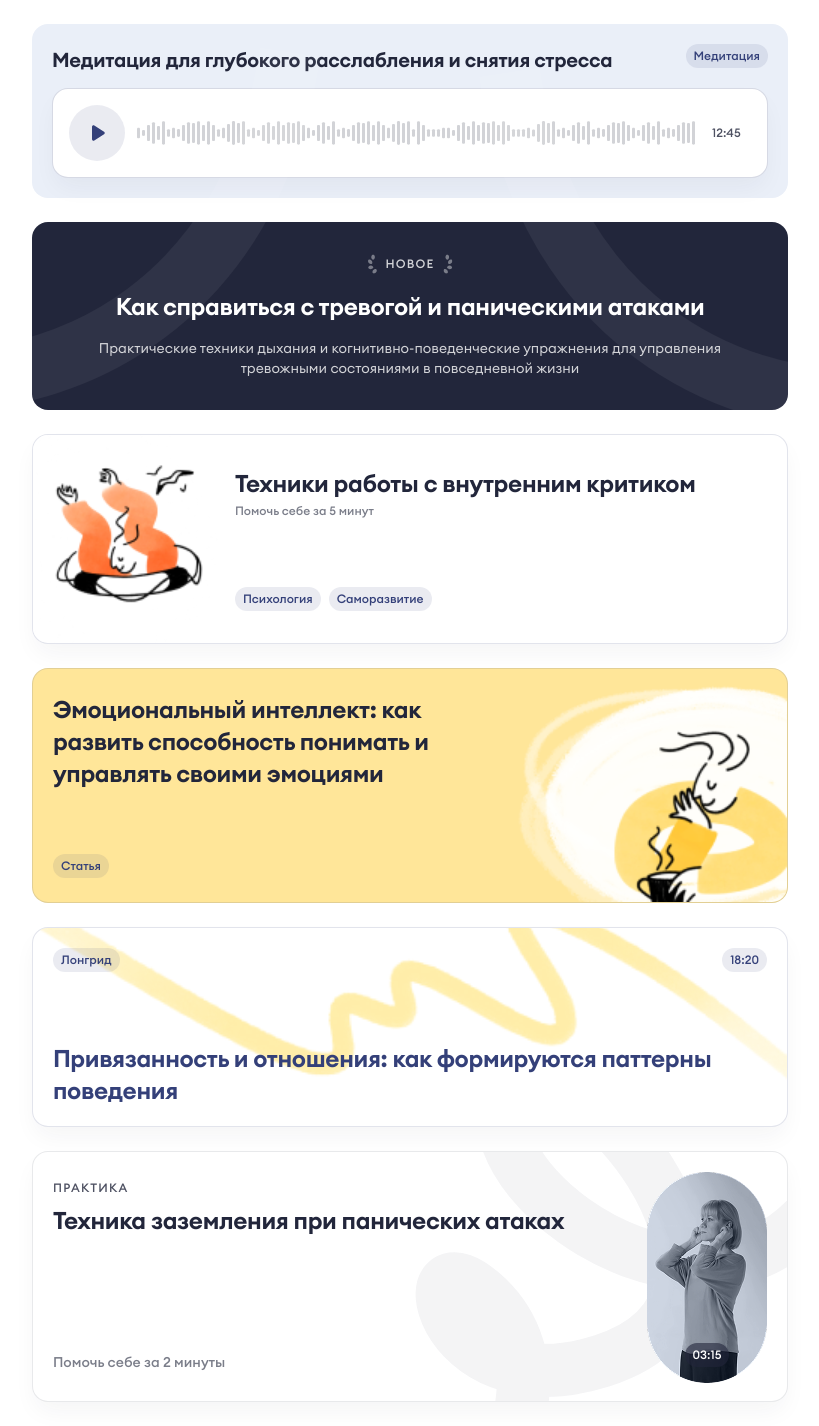
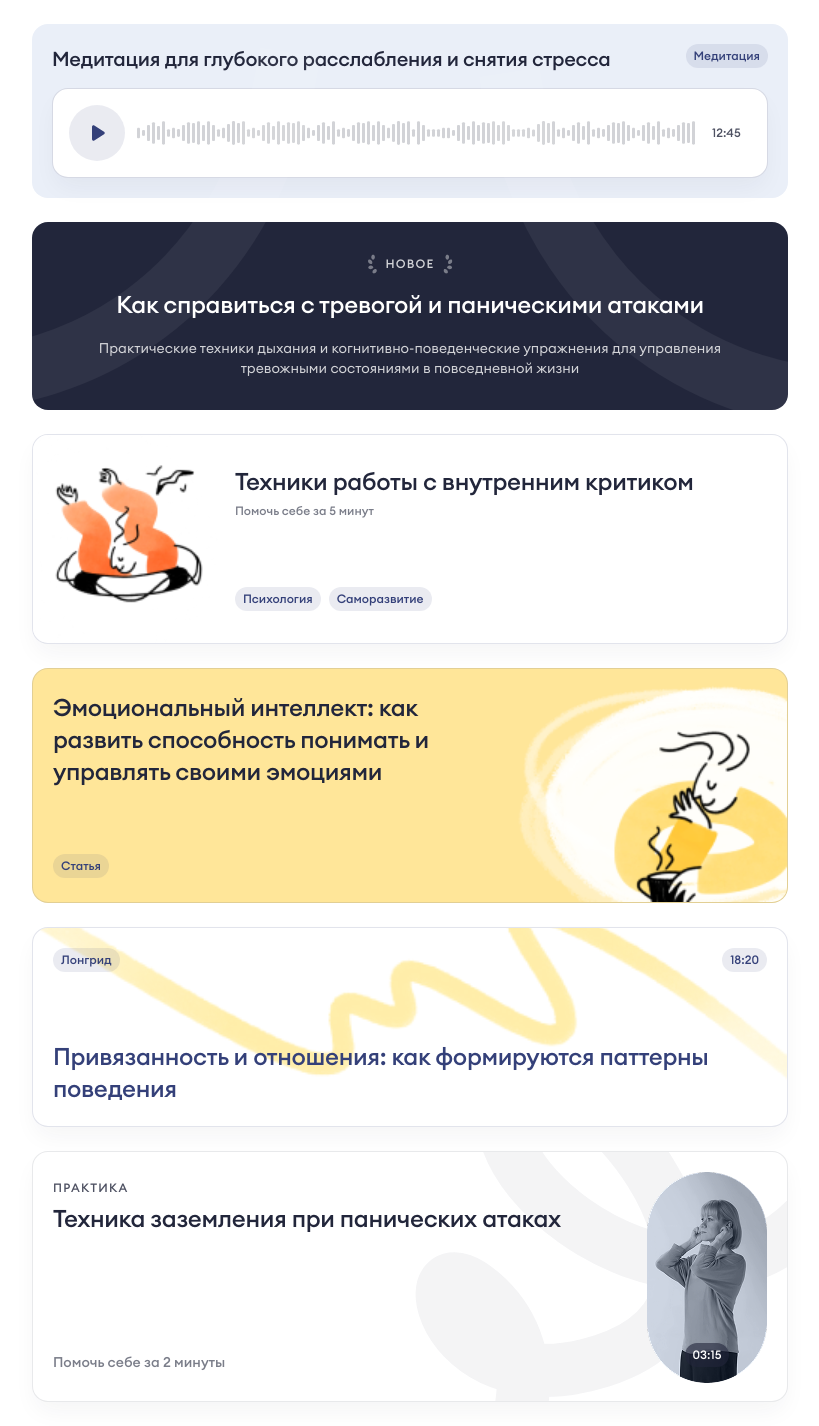
Before and after one commit to leratk22/prosebya, a Next.js app: page / in a window 1280 px wide. Shown: the whole page, without its empty margins (184-1003 px from the left). Built offline with nearby package versions, Linux system fonts and the light colour scheme.

Commit message:
Изменена жирность всех заголовков h3 с 600 на 500 (font-medium)

```diff
--- a/app/globals.css
+++ b/app/globals.css
@@ -39,6 +39,10 @@
   body {
     @apply bg-light-bg-primary dark:bg-dark-bg-primary text-light-fg-primary dark:text-dark-fg-primary;
     font-family: 'Euclid Circular A', sans-serif;
+  }
+
+  h3 {
+    @apply font-medium;
   }
 }
 
--- a/src/components/cards/audio-card-web.tsx
+++ b/src/components/cards/audio-card-web.tsx
@@ -98,7 +98,7 @@ export const AudioCardWeb = React.forwardRef<
           </div>
           {/* Desktop: заголовок слева, badge справа */}
           <div className="hidden md:flex flex-1 flex-col items-start">
-            <h3 className="w-full relative text-title-l font-semibold font-euclid text-light-fg-primary tracking-title-l [line-height:32px] [display:-webkit-inline-box] overflow-hidden text-ellipsis [-webkit-line-clamp:2] [-webkit-box-orient:vertical]">
+            <h3 className="w-full relative text-title-l font-medium font-euclid text-light-fg-primary tracking-title-l [line-height:32px] [display:-webkit-inline-box] overflow-hidden text-ellipsis [-webkit-line-clamp:2] [-webkit-box-orient:vertical]">
               {title}
             </h3>
           </div>
--- a/src/components/cards/banner-card-web.tsx
+++ b/src/components/cards/banner-card-web.tsx
@@ -166,7 +166,7 @@ export const BannerCardWeb = React.forwardRef<
           {/* Заголовок */}
           {/* Mobile: MVP2.0/Title/M (20px, lineHeight: 1.2em, letterSpacing: -1%) */}
           {/* Desktop: MVP2.0/Title/L (24px, lineHeight: 1.3333333333333333em, letterSpacing: -1.5%) */}
-          <h3 className="banner-card-title w-full text-center font-semibold font-euclid text-[#FFFFFF] line-clamp-2">
+          <h3 className="banner-card-title w-full text-center font-medium font-euclid text-[#FFFFFF] line-clamp-2">
             {title}
           </h3>
           {/* Описание */}
--- a/src/components/cards/horizontal-card-web.tsx
+++ b/src/components/cards/horizontal-card-web.tsx
@@ -153,7 +153,7 @@ export const HorizontalCardWeb = React.forwardRef<
             </div>
             {/* Title */}
             <h3
-              className="practice-card-title font-medium md:font-semibold font-euclid text-light-fg-primary dark:text-dark-fg-primary line-clamp-2 self-stretch min-w-0"
+              className="practice-card-title font-medium font-euclid text-light-fg-primary dark:text-dark-fg-primary line-clamp-2 self-stretch min-w-0"
             >
               {title}
             </h3>
--- a/src/components/cards/longread-card-old-web.tsx
+++ b/src/components/cards/longread-card-old-web.tsx
@@ -161,7 +161,7 @@ export const LongreadCardOldWeb = React.forwardRef<
           {/* Светлая тема: #344079, Темная тема: #FFFFFF */}
           {/* textAlignVertical: BOTTOM из Figma - текст выровнен по нижнему краю */}
           {/* В Figma заголовок имеет horizontal: fill, vertical: hug, alignSelf: stretch */}
-          <h3 className="longread-card-old-title w-full font-semibold font-euclid text-[#344079] dark:text-[#FFFFFF] line-clamp-2 relative z-10">
+          <h3 className="longread-card-old-title w-full font-medium font-euclid text-[#344079] dark:text-[#FFFFFF] line-clamp-2 relative z-10">
             {title}
           </h3>
         </div>
--- a/src/components/cards/longread-card-web.tsx
+++ b/src/components/cards/longread-card-web.tsx
@@ -149,7 +149,7 @@ export const LongreadCardWeb = React.forwardRef<
         >
           {/* Заголовок */}
           <h3
-            className="w-full relative font-semibold font-euclid text-[#22263B] line-clamp-3 self-stretch min-w-0 longread-card-title"
+            className="w-full relative font-medium font-euclid text-[#22263B] line-clamp-3 self-stretch min-w-0 longread-card-title"
           >
             {title}
           </h3>
--- a/src/components/cards/practice-card.tsx
+++ b/src/components/cards/practice-card.tsx
@@ -165,7 +165,7 @@ export const PracticeCard = React.forwardRef<
 
             {/* Title */}
             <h3
-              className="font-semibold font-euclid text-light-fg-primary dark:text-dark-fg-primary text-[20px] leading-[1.2em] tracking-[-0.01em] md:text-[24px] md:leading-[1.3333333333333333em] md:tracking-[-0.015em] line-clamp-3"
+              className="font-medium font-euclid text-light-fg-primary dark:text-dark-fg-primary text-[20px] leading-[1.2em] tracking-[-0.01em] md:text-[24px] md:leading-[1.3333333333333333em] md:tracking-[-0.015em] line-clamp-3"
             >
               {title}
             </h3>
```
